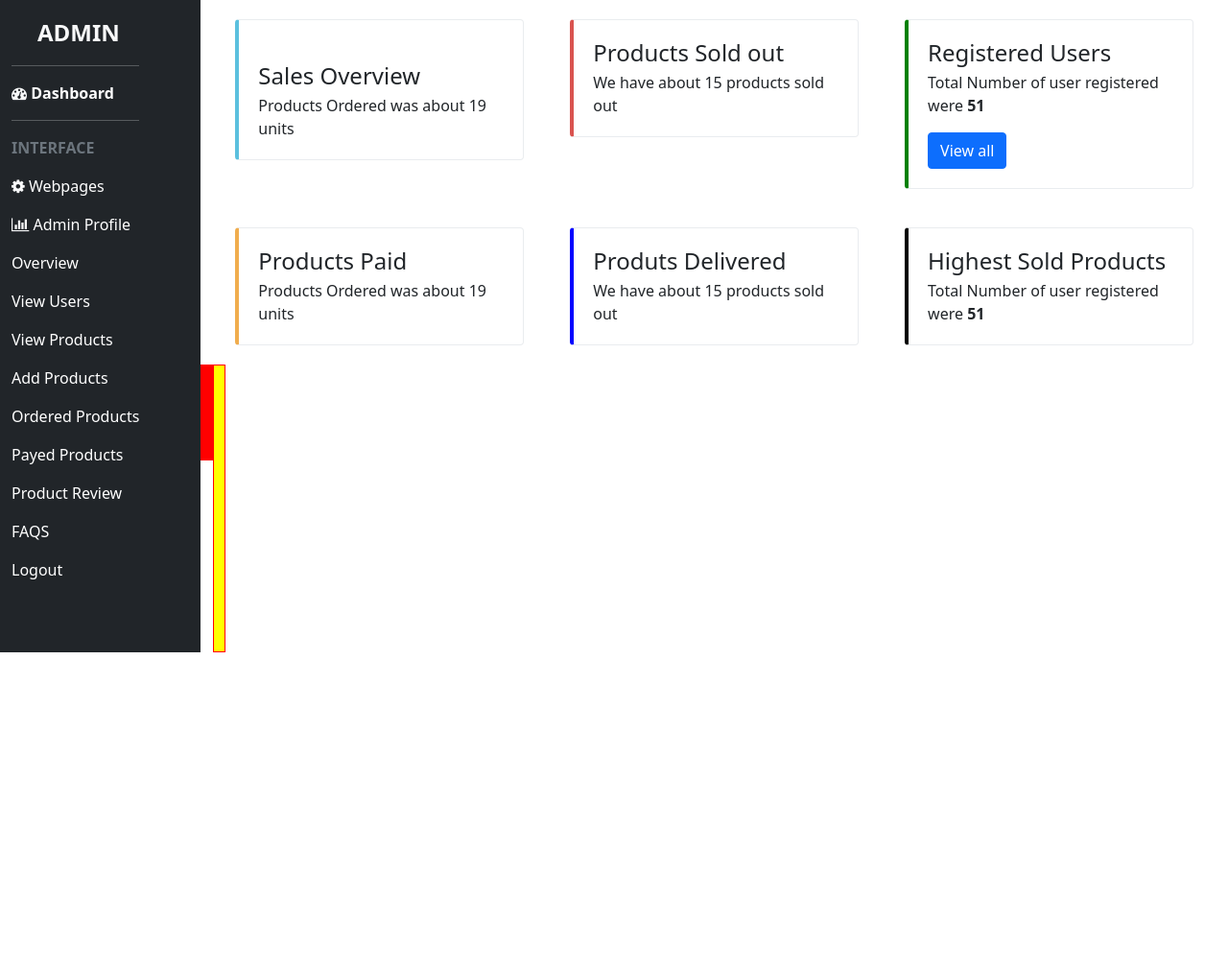
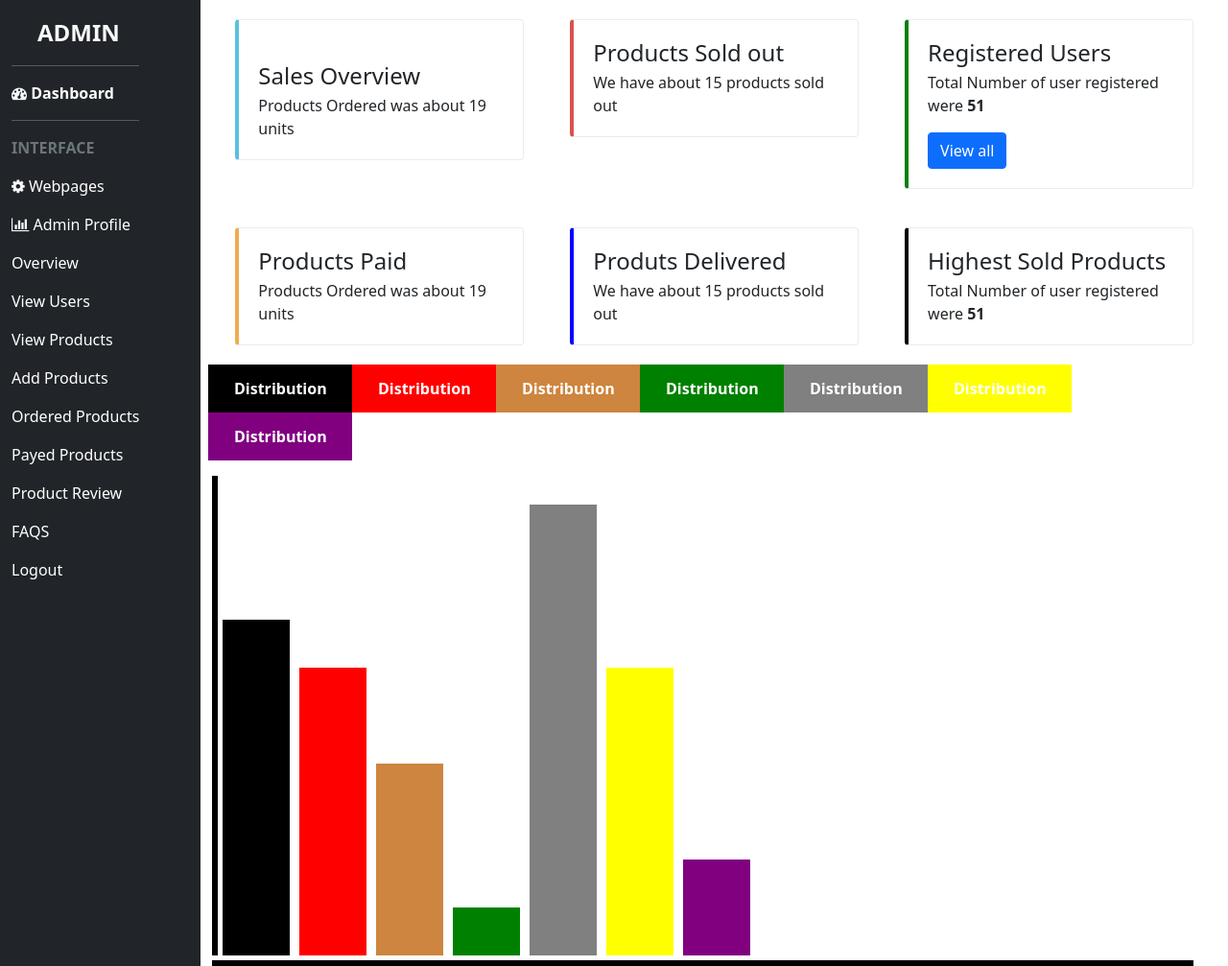
Before and after one commit to Joshuainfluence/veecla, a PHP site: page /veecla/admin/index.php in a window 1280 px wide. Shown: the whole page at 96% size. Before the commit the page ends 680 px from the top, so only its background shows below. Run offline with PHP 8.4, Linux system fonts and the light colour scheme.

Commit message:
successful

```diff
--- a/admin/index.php
+++ b/admin/index.php
@@ -7,7 +7,7 @@
          <div class="col-sm-12 col-md-4 col-lg-4">
              <div class="bd-content ps-lg-4">
                  <div class="bd-callout bd-callout-info">
-                    <img src="" alt="">
+                     <img src="" alt="">
                      <h4>Sales Overview</h4>
                      <p>Products Ordered was about 19 units</p>
 
@@ -61,11 +61,191 @@
          </div>
 
      </div>
-     <div class="row">
-         <div class="col-12 d-flex" style="margin: 0; padding:0;">
-             <div class="graph" style="width:13px; height:100px; border:1px solid red; background-color:red;"></div>
-             <div class="graph" style="width:13px; height:300px; border:1px solid red; background-color:yellow; margin-bottom:0;"></div>
+     <style>
+         .graph {
+             width: 99%;
+             height: 500px;
+             /* border: 2px solid green; */
+             display: flex;
+             transform: scaleY(-1);
+         }
+
+         .bars {
+             width: 70px;
+             height: 350px;
+             border: 1px solid black;
+             background-color: black;
+             margin-right: 10px;
+         }
+
+         .bars:nth-child(2n) {
+             height: 300px;
+             border: 1px solid red;
+             background-color: red;
+         }
+
+         .bars:nth-child(3n) {
+             height: 200px;
+             border: 1px solid peru;
+             background-color: peru;
+         }
+
+         .bars:nth-child(4n) {
+             height: 50px;
+             border: 1px solid green;
+             background-color: green;
+         }
+
+         .bars:nth-child(5n) {
+             height: 470px;
+             border: 1px solid grey;
+             background-color: grey;
+         }
+
+         .bars:nth-child(6n) {
+             height: 300px;
+             border: 1px solid yellow;
+             background-color: yellow;
+         }
+
+         .bars:nth-child(7n) {
+             height: 100px;
+             border: 1px solid purple;
+             background-color: purple;
+         }
+
+         .vertical {
+             width: 0.5%;
+             height: 500px;
+             border: 3px solid black;
+             margin-right: 0.5%;
+         }
+
+         .contain {
+             width: 100%;
+             display: flex;
+         }
+
+         .horinzontal {
+             width: 100%;
+             margin-top: 0.5%;
+             border: 3px solid black;
+         }
+
+         .preview {
+             width: 100%;
+             display: flex;
+
+         }
+
+         .colors {
+             width: 150px;
+             height: 50px;
+             background-color: black;
+             display: flex;
+             justify-content: center;
+             align-items: center;
+             color: white;
+         }
+         .colors:nth-child(2n){
+            background-color: red;
+         }
+         .colors:nth-child(3n){
+            background-color: peru;
+         }
+         .colors:nth-child(4n){
+            background-color: green;
+         }
+         .colors:nth-child(5n){
+            background-color: grey;
+         }
+         .colors:nth-child(6n){
+            background-color: yellow;
+         }
+         .colors:nth-child(7n){
+            background-color: purple;
+         }
+     </style>
+     <div class="row ps-2 mb-3">
+         <div class="col-sm-12 col-md-4 col-lg-2 colors">
+             <b>Distribution</b>
          </div>
+         <div class="col-sm-12 col-md-4 col-lg-2 colors">
+             <b>Distribution</b>
+         </div>
+         <div class="col-sm-12 col-md-4 col-lg-2 colors">
+             <b>Distribution</b>
+         </div>
+         <div class="col-sm-12 col-md-4 col-lg-2 colors">
+             <b>Distribution</b>
+         </div>
+         <div class="col-sm-12 col-md-4 col-lg-2 colors">
+             <b>Distribution</b>
+         </div>
+         <div class="col-sm-12 col-md-4 col-lg-2 colors">
+             <b>Distribution</b>
+         </div>
+         <div class="col-sm-12 col-md-4 col-lg-2 colors">
+             <b>Distribution</b>
+         </div>
+
+
+     </div>
+     <!-- <div class="preview">
+         <div class="colors">
+
+         </div>
+         <p>Distribution</p>
+     </div>
+     <div class="preview">
+         <div class="colors">
+
+         </div>
+         <p>Distribution</p>
+     </div>
+     <div class="preview">
+         <div class="colors">
+
+         </div>
+         <p>Distribution</p>
+     </div>
+     <div class="preview">
+         <div class="colors">
+
+         </div>
+         <p>Distribution</p>
+     </div> -->
+
+     <div class="contain">
+         <div class="vertical">
+
+         </div>
+         <div class="graph">
+             <div class="bars">
+
+             </div>
+             <div class="bars">
+
+             </div>
+             <div class="bars">
+
+             </div>
+             <div class="bars">
+
+             </div>
+             <div class="bars">
+
+             </div>
+             <div class="bars">
+
+             </div>
+             <div class="bars">
+
+             </div>
+         </div>
+     </div>
+     <div class="horinzontal">
+
      </div>
  </div>
 
--- a/assets/nav.css
+++ b/assets/nav.css
@@ -236,7 +236,8 @@ ul .drop-menu {
         transition: 0.5s ease-in;
 
     }
-    .cart-img:hover{
+
+    .cart-img:hover {
         color: #FF1694;
     }
 
```
Also changed, not shown: admin/viewProducts.php (+41 -26 lines).
